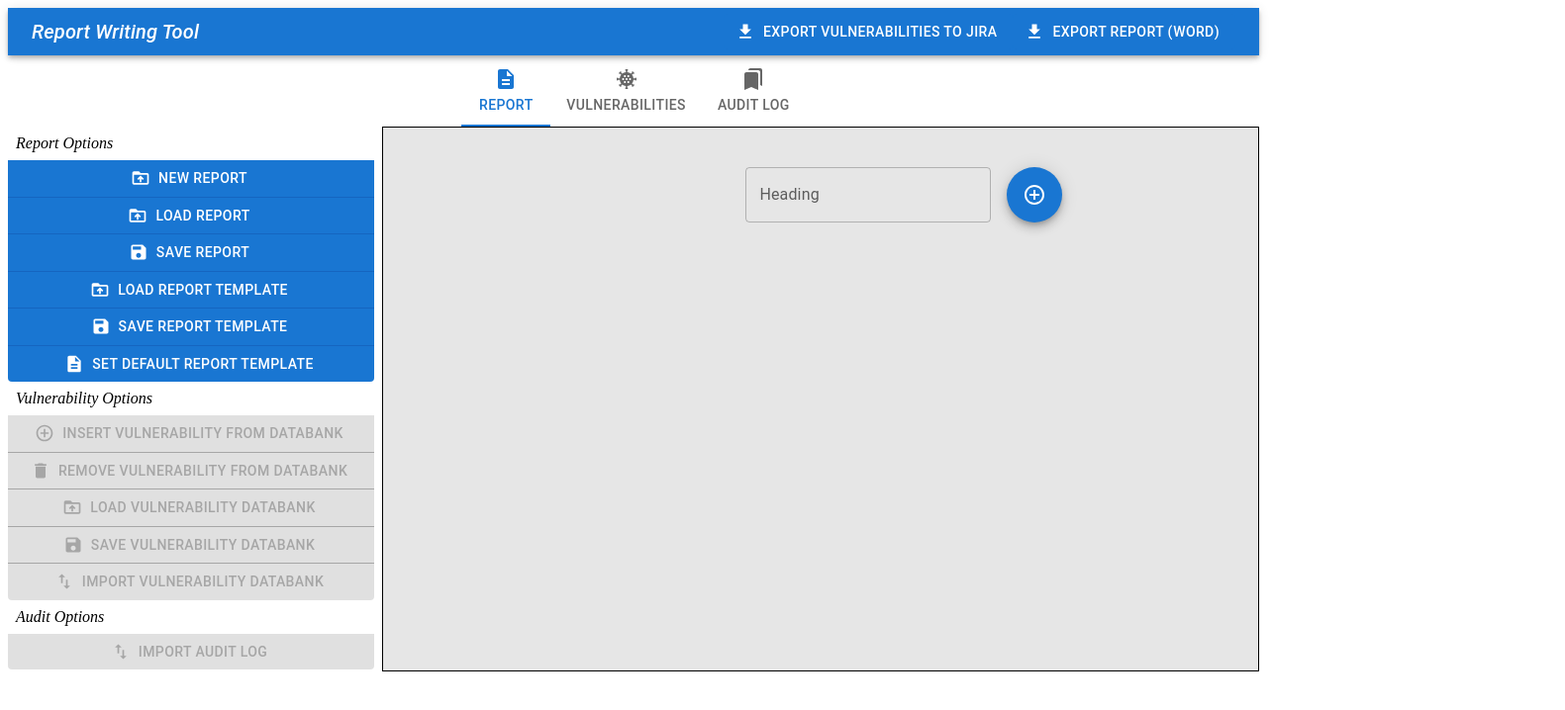
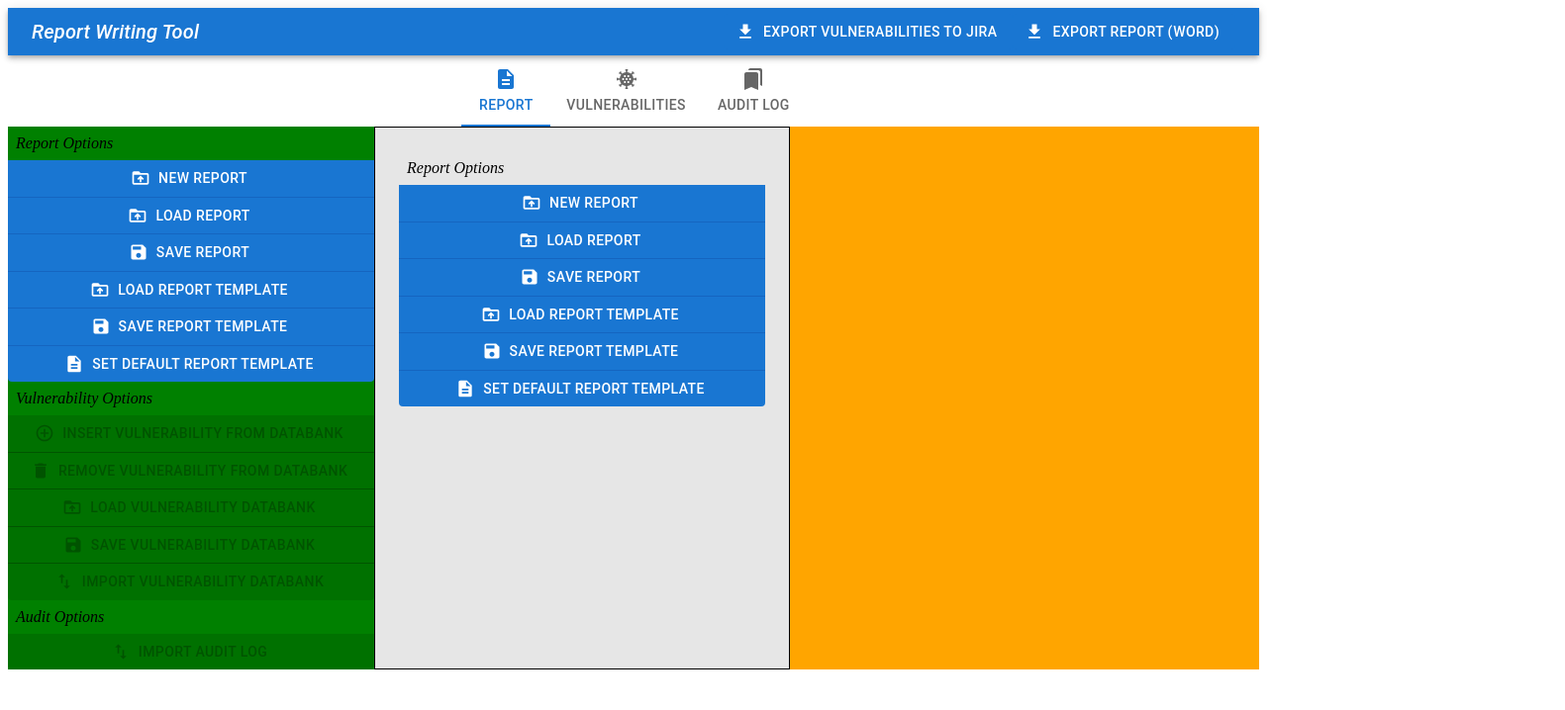
Before and after one commit to Adam-board/Front-End-Dissertation-AdamBoard, a React (Create React App) app in the folder client/: page / in a window 1280 px wide. Both pictures are taken after a click on the tab "REPORT". Shown: the top 718 px of the page at 99% size, 1581 px wide, since content can reach past the window. Built offline with nearby package versions, Linux system fonts and the light colour scheme.

Commit message:
Code has been refactored, 400 lines of code is now 100 lines of code!

```diff
--- a/client/src/App.js
+++ b/client/src/App.js
@@ -4,39 +4,19 @@
 //The main imports to ensure everything is treated as React
 import * as React from 'react';
 
-//All objects related to this project From MUI
-import Button from '@mui/material/Button';
-import Checkbox from '@mui/material/Checkbox';
-import AppBar from '@mui/material/AppBar';
-import Box from '@mui/material/Box';
-import Tooltip from '@mui/material/Tooltip';
-import Toolbar from '@mui/material/Toolbar';
-import Typography from '@mui/material/Typography';
-import TextField from '@mui/material/TextField';
-import IconButton from '@mui/material/IconButton';
-import Fab from '@mui/material/Fab';
 import Grid from '@mui/material/Grid'; // Grid version 1
-
-//Objects that handle the different tabs which exist
-import Tabs from '@mui/material/Tabs';
-import Tab from '@mui/material/Tab';
-
 
 //All icons that are being imported for this project
 import SaveIcon from '@mui/icons-material/Save'; //Save report
 import DriveFolderUploadIcon from '@mui/icons-material/DriveFolderUpload'; //Load Report
 import DescriptionIcon from '@mui/icons-material/Description'; //Set Template & Load Template
-import FileDownloadIcon from '@mui/icons-material/FileDownload'; // Export Report
 import AddCircleOutlineIcon from '@mui/icons-material/AddCircleOutline'; // Add Vulns
 import DeleteIcon from '@mui/icons-material/Delete'; //Remove Button
-import EditIcon from '@mui/icons-material/Edit'; //Edit Button
 import ImportExportIcon from '@mui/icons-material/ImportExport'; //Import Export Button
-import CoronavirusIcon from '@mui/icons-material/Coronavirus'; //Vuln Tab
-import BookmarksIcon from '@mui/icons-material/Bookmarks'; //Bookmarks Tab
 
 
 //Custom components imported to make everything neater
-import CustButtonGroup from './Components/ButtonGroups' ;
+import CustButtonGroup from './Components/ButtonGroups';
 import CustButton from './Components/CustButton';
 import CustTabPanel from './Components/TabPanel';
 import CustToolBarButtons from './Components/CustToolBarButtons';
@@ -49,62 +29,32 @@ import {Editor, EditorState} from 'draft-js';
 import 'draft-js/dist/Draft.css';
 
 
-//This section contains all the tool tips to understand what each button and tab does
-
-//Report Options Button Descriptions
-const NewReport = `Begin a new report with the default template of section headings displayed automatically and ready to edit.
-                  Saving a new default report template will overrite the one that is currently written in when a new report is started.
-                  If you have unsaved changes these will not be saved so be careful as you could lose a lot of work!`
-
-const LoadReport = `Load a previously worked on report to continue from when it was last saved.`
-const SaveReport = `Save all the hard work put into the report. Make sure to save regularly!`
-const LoadReportTemplate = `Load a template of headings that have been created and saved previously.`
-const SaveReportTemplate = `Save your current template so it can be loaded again for later use!`
-const SaveDefaultTemplate = `Save your currrent template as the default template when "New Report" is pressed!`
-
-//Vulnerability Options Button Descriptions
-const RemoveVulnFromDatabank = `Remove a vulnerability from the databank.`
-const ImportVulnDatabank = `Import a list of already created vulnerability descriptions and severity ratings from one server to another server!`
-const InsertVulnFromDatabank = `Add a vulnerability to the report directly from the databank to speed up the process!`
-const LoadVulnDatabank = `Load a previously written databank that is contained within storage of the server.`
-const SaveVulnDatabank = `Save the currently working vulnerability databank onto the server's storage to be used at a later date.`
-
-//Audit Options Button Descriptions
-const ImportAuditLog = `Import the audit log of another report into the report currently being worked on.`
-
-//Buttons in Toolbar
-const ExportVulnToJira = `Export all of the vulnerabilities into a list of tickets that work inside of a Jira board, this can then be imported into other organisation's Jira boards. Each ticket is categorised by its severity raiting. `
-const ExportReport = `Export all of the sections and vulnerabilities into a PDF that can be reviewed and downloaded by the user. The report will use a default styling for when the report is exported, this will be changed in future!`
-
+//Import of all ToolTip Descriptions
+import * as Desc from './Language/ToolTipDesc'
 
 //TODO implement functionality into buttons based on their respective keys
 const ButtonsReport = [
-<CustButton  startIcon={<DriveFolderUploadIcon />} tooltip={NewReport} arrowPlacement="right-start" >New Report</CustButton>,
-<CustButton  startIcon={<DriveFolderUploadIcon />} tooltip={LoadReport} arrowPlacement="right" >Load Report</CustButton>,
-<CustButton  startIcon={<SaveIcon/>} tooltip={SaveReport} arrowPlacement="right" >Save Report</CustButton>,
-<CustButton  startIcon={<DriveFolderUploadIcon />} tooltip={LoadReportTemplate} arrowPlacement="right" >Load Report Template</CustButton>,
-<CustButton  startIcon={<SaveIcon/>} tooltip={SaveReportTemplate} arrowPlacement="right-end" >Save Report Template</CustButton>,
-<CustButton  startIcon={<DescriptionIcon/>} tooltip={SaveDefaultTemplate} arrowPlacement="right-start" >Set Default Report Template</CustButton>
+<CustButton  startIcon={<DriveFolderUploadIcon />} tooltip={Desc.NewReport} arrowPlacement="right-start" >New Report</CustButton>,
+<CustButton  startIcon={<DriveFolderUploadIcon />} tooltip={Desc.LoadReport} arrowPlacement="right" >Load Report</CustButton>,
+<CustButton  startIcon={<SaveIcon/>} tooltip={Desc.SaveReport} arrowPlacement="right" >Save Report</CustButton>,
+<CustButton  startIcon={<DriveFolderUploadIcon />} tooltip={Desc.LoadReportTemplate} arrowPlacement="right" >Load Report Template</CustButton>,
+<CustButton  startIcon={<SaveIcon/>} tooltip={Desc.SaveReportTemplate} arrowPlacement="right-end" >Save Report Template</CustButton>,
+<CustButton  startIcon={<DescriptionIcon/>} tooltip={Desc.SaveDefaultTemplate} arrowPlacement="right-start" >Set Default Report Template</CustButton>
 ];
 
 const ButtonsVulnDatabank = [
-<CustButton  startIcon={<AddCircleOutlineIcon />} tooltip={InsertVulnFromDatabank} arrowPlacement="right" >Insert Vulnerability From Databank</CustButton>,
-<CustButton  startIcon={<DeleteIcon/>} tooltip={RemoveVulnFromDatabank} arrowPlacement="right" >Remove Vulnerability from Databank</CustButton>,
-<CustButton  startIcon={<DriveFolderUploadIcon />} tooltip={LoadVulnDatabank} arrowPlacement="right" >Load Vulnerability Databank</CustButton>,
-<CustButton  startIcon={<SaveIcon />} tooltip={SaveVulnDatabank} arrowPlacement="right" >Save Vulnerability Databank</CustButton>,
-<CustButton  startIcon={<ImportExportIcon />} tooltip={ImportVulnDatabank} arrowPlacement="right" >Import Vulnerability Databank</CustButton>
+<CustButton  startIcon={<AddCircleOutlineIcon />} tooltip={Desc.InsertVulnFromDatabank} arrowPlacement="right" >Insert Vulnerability From Databank</CustButton>,
+<CustButton  startIcon={<DeleteIcon/>} tooltip={Desc.RemoveVulnFromDatabank} arrowPlacement="right" >Remove Vulnerability from Databank</CustButton>,
+<CustButton  startIcon={<DriveFolderUploadIcon />} tooltip={Desc.LoadVulnDatabank} arrowPlacement="right" >Load Vulnerability Databank</CustButton>,
+<CustButton  startIcon={<SaveIcon />} tooltip={Desc.SaveVulnDatabank} arrowPlacement="right" >Save Vulnerability Databank</CustButton>,
+<CustButton  startIcon={<ImportExportIcon />} tooltip={Desc.ImportVulnDatabank} arrowPlacement="right" >Import Vulnerability Databank</CustButton>
 ];
 
-const AuditLog = [<CustButton  startIcon={<ImportExportIcon />} tooltip={ImportAuditLog} arrowPlacement="right" >Import Audit Log</CustButton>,];
+const AuditLog = [<CustButton  startIcon={<ImportExportIcon />} tooltip={Desc.ImportAuditLog} arrowPlacement="right" >Import Audit Log</CustButton>,];
 
 
 //<IconButton aria-label='delete' color='error' ><DeleteIcon /> </IconButton>
 
-
-//Checkbox for Marking Stuff
-//const ComplianceFlag = { inputProps: { 'aria-label': 'Checkbox demo' } };
-
-//TODO Implement all objects required to finish UI in design phase
 function App() {
 
   const [value, setValue] = React.useState('');
@@ -116,20 +66,27 @@ function App() {
   return (
     <React.Fragment>
       <CustToolBar>
-      <CustToolBarButtons arrowPlacement='bottom-end' tooltip={ExportVulnToJira}>Export Vulnerabilities To Jira</CustToolBarButtons>
-      <CustToolBarButtons arrowPlacement='bottom-start' tooltip={ExportReport}>Export Report (Word) </CustToolBarButtons>
+      <CustToolBarButtons arrowPlacement='bottom-end' tooltip={Desc.ExportVulnToJira}>Export Vulnerabilities To Jira</CustToolBarButtons>
+      <CustToolBarButtons arrowPlacement='bottom-start' tooltip={Desc.ExportReport}>Export Report (Word) </CustToolBarButtons>
       </CustToolBar>
       <CustTabs onChange={handleChange} value={value}></CustTabs>
 
 
-<Grid container>
+<Grid container
+      sx={{
+        bgcolor: 'orange',
+        display: 'inline-flex',
+        alignContent: 'stretch' ,
+        justifyContent: 'flex-start'}}>
 
 
-<Box sx={{display: 'inline-flex', flexDirection: 'row', alignContent: 'stretch' , justifyContent: 'flex-start', flexWrap: 'nowrap', width: '100%'}}>
+
+
+{/* <Box sx={{display: 'inline-flex', flexDirection: 'row', alignContent: 'stretch' , justifyContent: 'flex-start', flexWrap: 'nowrap', width: '100%'}}> */}
 
 {/* This section of code handles the buttons displayed on the left sidebar */}
 
-  <Grid item>
+<Grid item sx={{bgcolor: 'green'}}>
   <CustButtonGroup Num={0} value={value} group={ButtonsReport}>Report Options</CustButtonGroup>
   <CustButtonGroup Num={1} value={value} group={ButtonsVulnDatabank}>Vulnerability Options</CustButtonGroup>
   <CustButtonGroup Num={2} value={value} group={AuditLog}>Audit Options</CustButtonGroup>
@@ -137,119 +94,14 @@ function App() {
 
 
 
-     <Box sx={{bgcolor: '#e6e6e6', border:1, width: '84%', height: '100%', marginLeft: 1}}>
-
-     <CustTabPanel value={value} index={0}>
-
-     <Grid container
-         margin={1}
-         direction={'column'}
-         marginLeft={"40%"}>
+     <CustTabPanel value={value} index={0}><CustButtonGroup Num={0} value={value} group={ButtonsReport}>Report Options</CustButtonGroup></CustTabPanel>
+     <CustTabPanel value={value} index={1}><CustButtonGroup Num={1} value={value} group={ButtonsVulnDatabank}>Vulnerability Options</CustButtonGroup></CustTabPanel>
+     <CustTabPanel value={value} index={2}> <CustButtonGroup Num={2} value={value} group={AuditLog}>Audit Options</CustButtonGroup></CustTabPanel>
 
 
-    <Grid item>
-     <Box
-        component='form'
-        sx={{  '& > :not(style)': { m: 1, width: '50' },}}
-        noValidate
-        autoComplete="off"
-        alignContent="center">
-
-        <TextField id="Heading" label="Heading" variant='outlined' />
-
-        <Fab color="primary" aria-label="add" marginLeft={"40%"} Type="submit">
-        <AddCircleOutlineIcon />
-      </Fab>
-
-        </Box>
-
-        </Grid>
-
-      </Grid>
-
-
-
-      </CustTabPanel>
-
-
-
-      <CustTabPanel value={value} index={1}>
-
-      <Grid container
-         margin={1}
-         direction={'column'}
-         marginLeft={"40%"}>
-
-
-    <Grid item>
-     <Box
-        component='form'
-        sx={{  '& > :not(style)': { m: 1, width: '50' },}}
-        noValidate
-        autoComplete="off"
-        alignContent="center">
-
-        <TextField id="Vulnerability" label="Vulnerability" variant='outlined' />
-
-
-
-        </Box>
-
-        </Grid>
-        <Grid item marginLeft={"5%"}>
-        <Fab color="primary" aria-label="add" marginLeft={"40%"}>
-        <AddCircleOutlineIcon />
-      </Fab>
-      </Grid>
-
-      </Grid>
-      </CustTabPanel>
-
-     <CustTabPanel value={value} index={2}>
-
-
-     <Grid container
-         margin={1}
-         direction={'column'}
-         marginLeft={"40%"}>
-
-
-    <Grid item>
-     <Box
-        component='form'
-        sx={{  '& > :not(style)': { m: 1, width: '50' },}}
-        noValidate
-        autoComplete="off"
-        alignContent="center">
-
-        <TextField id="AuditEntry" label="Audit Entry" variant='outlined' />
-
-
-
-
-
-        </Box>
-
-        </Grid>
-        <Grid item marginLeft={"5%"}>
-        <Fab color="primary" aria-label="add" marginLeft={"40%"}>
-        <AddCircleOutlineIcon />
-      </Fab>
-      </Grid>
-
-      </Grid>
-      </CustTabPanel>
-
-      </Box>
-        </Box>
-          </Grid>
-
-
-
-
-        </React.Fragment>
+  </Grid>
+</React.Fragment>
 
   );
 }
-
 export default App
--- a/client/src/Components/TabPanel.jsx
+++ b/client/src/Components/TabPanel.jsx
@@ -1,25 +1,21 @@
 import Typography from '@mui/material/Typography';
 import Box from '@mui/material/Box';
-
+import { Grid } from '@mui/material';
 
 //This handles the tabs which will appear for each section
 export default function CustTabPanel(props) {
-    const { children, value, index, ...other } = props;
+    const {value, index} = props;
 
     return (
-      <div
-        role="tabpanel"
+      <Grid item
         hidden={value !== index}
-        id={`simple-tabpanel-${index}`}
-        aria-labelledby={`simple-tab-${index}`}
-        {...other}
-        color='primary'
+        sx={{bgcolor: '#e6e6e6', border:1}}
       >
         {value === index && (
-          <Box sx={{ p: 3}}>
-            <Typography>{children}</Typography>
+          <Box sx={{ padding: 3}}>
+            {props.children}
           </Box>
         )}
-      </div>
+      </Grid>
     );
   }
--- /dev/null
+++ b/client/src/Language/ToolTipDesc.jsx
@@ -0,0 +1,26 @@
+//This file contains all the tooltip descriptions to understand each button's functionality
+
+//Report Options Button Descriptions
+export const NewReport = `Begin a new report with the default template of section headings displayed automatically and ready to edit.
+                  Saving a new default report template will overrite the one that is currently written in when a new report is started.
+                  If you have unsaved changes these will not be saved so be careful as you could lose a lot of work!`
+
+export const LoadReport = `Load a previously worked on report to continue from when it was last saved.`
+export const SaveReport = `Save all the hard work put into the report. Make sure to save regularly!`
+export const LoadReportTemplate = `Load a template of headings that have been created and saved previously.`
+export const SaveReportTemplate = `Save your current template so it can be loaded again for later use!`
+export const SaveDefaultTemplate = `Save your currrent template as the default template when "New Report" is pressed!`
+
+//Vulnerability Options Button Descriptions
+export const RemoveVulnFromDatabank = `Remove a vulnerability from the databank.`
+export const ImportVulnDatabank = `Import a list of already created vulnerability descriptions and severity ratings from one server to another server!`
+export const InsertVulnFromDatabank = `Add a vulnerability to the report directly from the databank to speed up the process!`
+export const LoadVulnDatabank = `Load a previously written databank that is contained within storage of the server.`
+export const SaveVulnDatabank = `Save the currently working vulnerability databank onto the server's storage to be used at a later date.`
+
+//Audit Options Button Descriptions
+export const ImportAuditLog = `Import the audit log of another report into the report currently being worked on.`
+
+//Buttons in Toolbar
+export const ExportVulnToJira = `Export all of the vulnerabilities into a list of tickets that work inside of a Jira board, this can then be imported into other organisation's Jira boards. Each ticket is categorised by its severity raiting. `
+export const ExportReport = `Export all of the sections and vulnerabilities into a PDF that can be reviewed and downloaded by the user. The report will use a default styling for when the report is exported, this will be changed in future!`
```
Also changed, not shown: client/src/Components/CustForm.jsx (added, +14 -0 lines).
